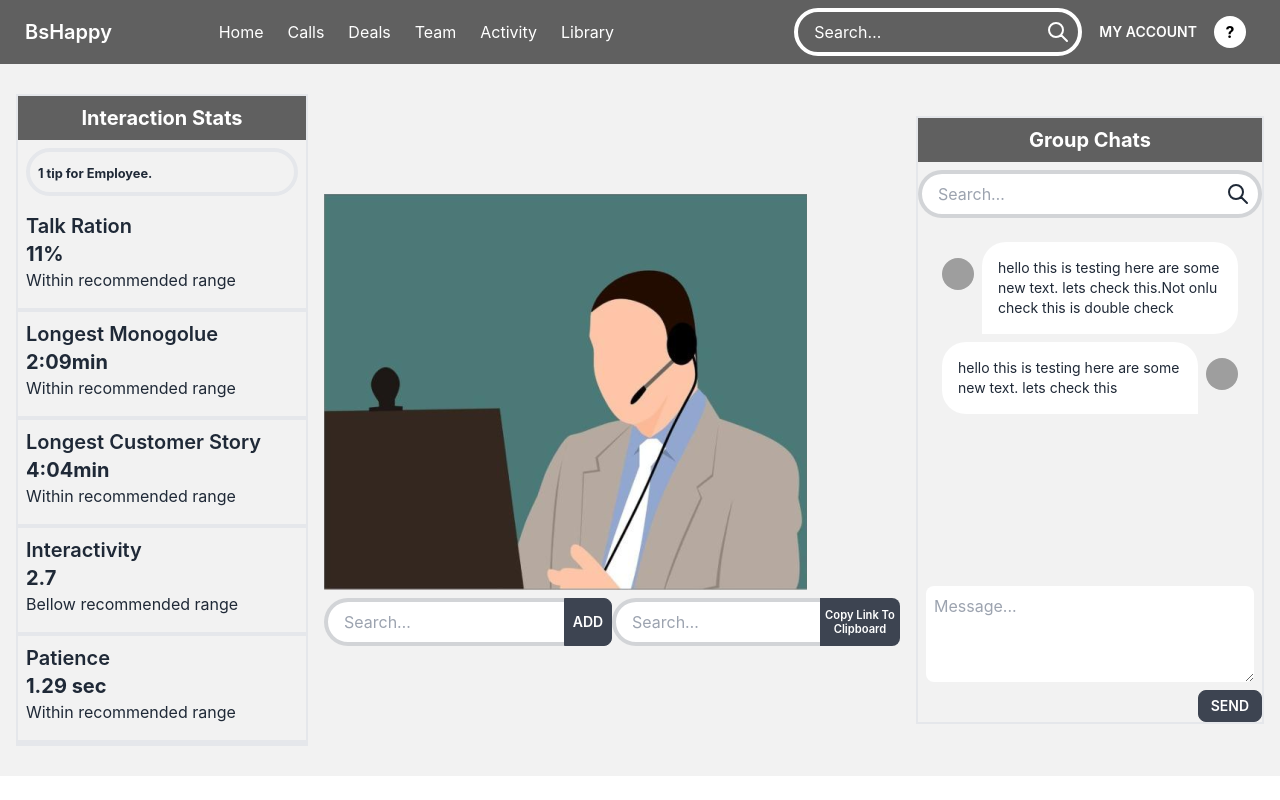
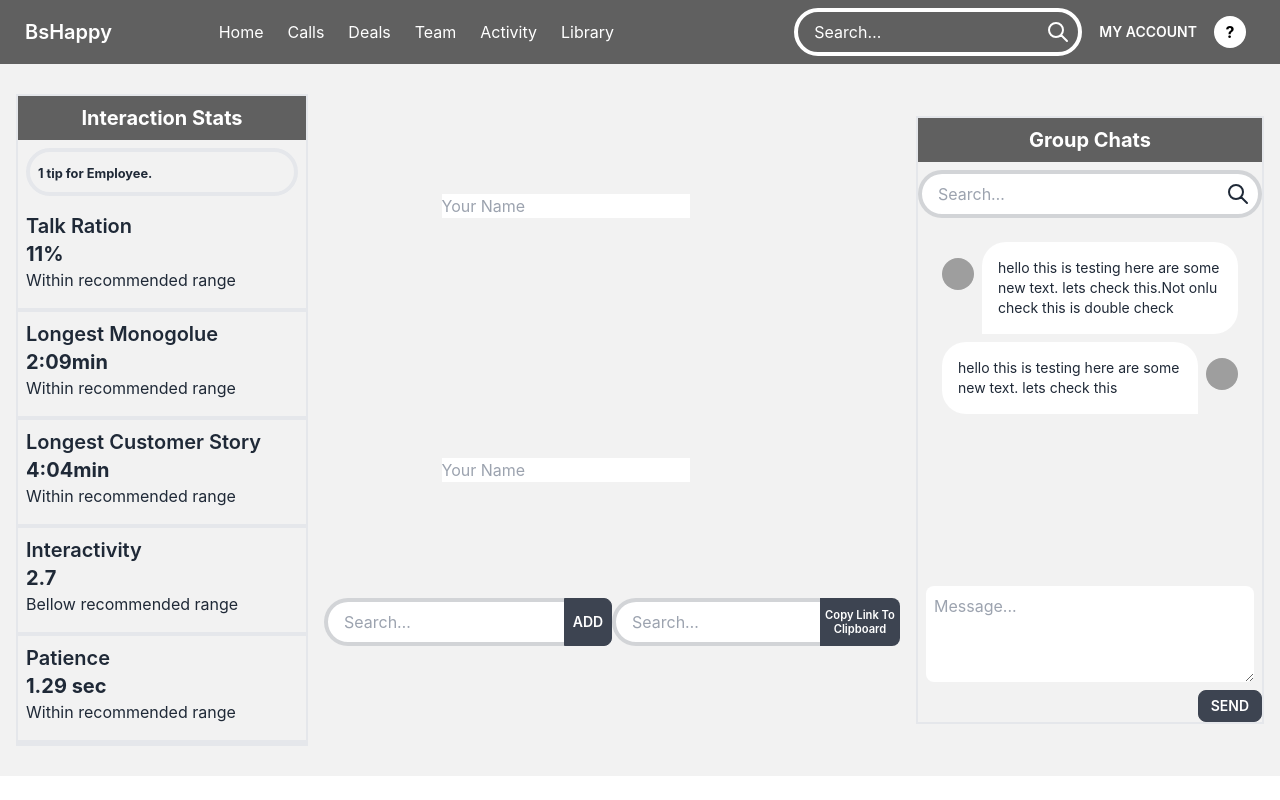
Before and after one commit to Neamul01/video-chat-app, a React (Create React App) app: page / in a window 1280 px wide. Built offline with nearby package versions, Linux system fonts and the light colour scheme; no server answers; grey boxes are pictures that could not be loaded.

Commit message:
video player ui done

```diff
--- a/src/pages/Home/Home.js
+++ b/src/pages/Home/Home.js
@@ -1,8 +1,7 @@
 import React from 'react';
 import ChatSection from './ChatSection';
 import InteractionSection from './InteractionSection';
-import VideoImg from '../../assets/video-conferance.png'
-import Player from './Player';
+import VideoPlayer from './VideoPlayer';
 
 const Home = () => {
 
@@ -16,9 +15,10 @@ const Home = () => {
                     {/* middle side video conferance area  */}
                     <div className='video-call h-[85vh] flex items-center'>
                         <div className=''>
-                            <div className='w-[483px] h-[396px]'>
-                                <img src={VideoImg} className='max-w-full' alt="video chat alternative" />
-                            </div>
+
+                            {/* video player for video call  */}
+                            <VideoPlayer />
+
                             <div className='flex'>
                                 <div className="input-group relative mt-2">
                                     <input type="text" placeholder="Search…" className="input input-bordered p-4 w-full border-4" style={{ borderRadius: '2rem' }} />
--- /dev/null
+++ b/src/pages/Home/VideoPlayer.js
@@ -0,0 +1,24 @@
+import React, { useContext } from 'react';
+import { SocketContext } from '../../SocketContext';
+// import VideoImg from '../../assets/video-conferance.png'
+
+const VideoPlayer = () => {
+    const { name, callAccepted, myVideo, usersVideo, callEnded, stream, call } = useContext(SocketContext)
+    return (
+        <div className='w-[483px] h-[396px]'>
+            {/* <img src={VideoImg} className='max-w-full' alt="video chat alternative" /> */}
+            {/* our own video  */}
+            <div className='w-full'>
+                <input type="text" defaultValue={name || ''} placeholder='Your Name' />
+                <video playsInline muted ref={myVideo} autoPlay className='w-[480px]' />
+            </div>
+            {/* users video  */}
+            <div className='w-full'>
+                <input type="text" placeholder='Your Name' />
+                <video playsInline muted ref={usersVideo} autoPlay className='w-[480px]' />
+            </div>
+        </div>
+    );
+};
+
+export default VideoPlayer;
```
